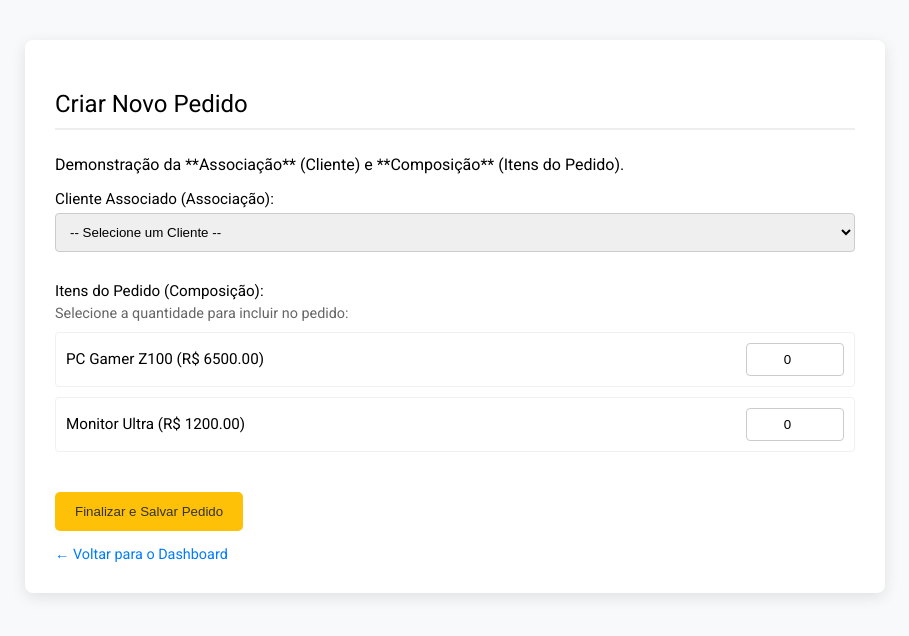
After one commit to tMoxsudo/projeto-oo, a Flask app: page /cadastrar_pedido in a window 1280 px wide. The commit adds this page. Shown: the top 636 px of the page, without its empty margins (185-1094 px from the left). Run offline with Flask 3, Linux system fonts and the light colour scheme.

Commit message:
html do projeto completo

```diff
--- a/app_web.py
+++ b/app_web.py
@@ -1,59 +1,114 @@
 # Arquivo: app_web.py - Servidor Flask para a Interface Web
 
 from flask import Flask, render_template, request, redirect, url_for
-import database # Importa o módulo de persistência
-from core.cliente import Cliente # Importa o modelo Cliente
+import database
+from core.cliente import Cliente
+from core.produto import Produto
+from core.pedido import Pedido
 
 # 1. Configuração Inicial
-app = Flask(__name__)
-DB = database.carregar_dados_json() # Carrega todos os objetos do JSON na memória
+app = Flask(__name__, template_folder='templates') # Define o local dos templates
+DB = database.carregar_dados_json()
 
 
 @app.route('/')
 def index():
     """
-    Rota principal. Exibe a lista de todos os modelos (Clientes e Produtos).
+    Rota principal. Exibe a lista de todos os modelos persistidos.
     """
     clientes_data = DB['clientes'].items()
     produtos_data = DB['produtos'].items()
+    pedidos_data = DB['pedidos'].items()
 
     return render_template(
         'index.html',
         clientes=clientes_data,
-        produtos=produtos_data
+        produtos=produtos_data,
+        pedidos=pedidos_data
     )
 
 
 @app.route('/cadastrar_cliente', methods=['GET', 'POST'])
 def cadastrar_cliente_web():
     """
-    Rota para cadastrar um novo Cliente.
-    GET: Exibe o formulário.
-    POST: Processa o envio do formulário, cria o objeto Cliente (TESTE HERANÇA).
+    Rota para cadastrar um novo Cliente (Teste HERANÇA).
     """
     if request.method == 'POST':
-        # 1. Captura dados do formulário
         nome = request.form['nome']
         cpf = request.form['cpf']
         endereco = request.form['endereco']
 
-        # 2. Instanciação e Herança (Lógica POO)
+        # Instanciação e Herança (Lógica POO)
         novo_cliente = Cliente(nome, cpf, endereco)
 
-        # 3. Persistência
+        # Persistência
         cliente_id = str(DB['next_ids']['cliente'])
         DB['clientes'][cliente_id] = novo_cliente
         DB['next_ids']['cliente'] += 1
         database.salvar_dados_json(DB)
 
-        # Redireciona de volta para a lista principal
         return redirect(url_for('index'))
 
-    # Se for GET, simplesmente renderiza o formulário de cadastro
-    return render_template('cadastro.html')
+    return render_template('cadastro_cliente.html')
+
+
+@app.route('/cadastrar_pedido', methods=['GET', 'POST'])
+def cadastrar_pedido_web():
+    """
+    Rota para cadastrar um novo Pedido.
+    Demonstra a Associação (Cliente) e Composição (ItemPedido).
+    """
+    clientes_data = DB['clientes']
+    produtos_data = DB['produtos']
+
+    if request.method == 'POST':
+        # 1. Captura e validação
+        cliente_id = request.form.get('cliente_id')
+        produtos_ids = request.form.getlist('produto_id')
+
+        cliente_obj = clientes_data.get(cliente_id)
+
+        if not cliente_obj:
+            return "Erro: Cliente não encontrado.", 400
+
+        novo_pedido = Pedido(cliente_obj) # ASSOCIAÇÃO: Referência ao objeto Cliente
+
+        # 2. Adicionar Itens (Composição)
+        total_itens = 0
+        for produto_id in produtos_ids:
+            # Pega a quantidade correta para o produto_id específico
+            qtde_campo = f'quantidade_{produto_id}'
+            try:
+                quantidade = int(request.form.get(qtde_campo, 0))
+            except ValueError:
+                quantidade = 0
+
+            produto_obj = produtos_data.get(produto_id)
+
+            if produto_obj and quantidade > 0:
+                # COMPOSIÇÃO: ItemPedido criado e anexado ao Pedido
+                novo_pedido.adicionar_item(produto_obj, quantidade)
+                total_itens += 1
+
+        if total_itens == 0:
+            return "Erro: O pedido deve ter pelo menos um item.", 400
+
+        # 3. Persistência
+        pedido_id = str(DB['next_ids']['pedido'])
+        DB['pedidos'][pedido_id] = novo_pedido
+        DB['next_ids']['pedido'] += 1
+        database.salvar_dados_json(DB)
+
+        return redirect(url_for('index'))
+
+    # Se for GET, exibe o formulário
+    return render_template(
+        'cadastro_pedido.html',
+        clientes=clientes_data.items(),
+        produtos=produtos_data.items()
+    )
 
 
 if __name__ == '__main__':
-    print("\n* Servidor Flask rodando em: http://127.0.0.1:5000/")
-    # ATENÇÃO: Execute este arquivo a partir da raiz do projeto usando 'python3 app_web.py'
+    # Para rodar, o terminal deve estar na raiz do PROJETO OO
     app.run(debug=True)
--- a/data.json
+++ b/data.json
@@ -24,6 +24,11 @@
             "nome": "gustavo abilada ",
             "cpf": "99999999999",
             "endereco": "taguatinga, ponte "
+        },
+        "6": {
+            "nome": "joao da silva melo",
+            "cpf": "999999999",
+            "endereco": "taguatinga norte, ql 37 casa 18"
         }
     },
     "produtos": {
@@ -38,7 +43,7 @@
     },
     "pedidos": {},
     "next_ids": {
-        "cliente": 6,
+        "cliente": 7,
         "pedido": 1
     }
 }
--- a/database.py
+++ b/database.py
@@ -8,7 +8,6 @@ import sys
 sys.path.append(os.path.dirname(os.path.abspath(__file__)))
 
 # Importa as classes dos pacotes para a reconstrução dos objetos
-# Estas importações usam a notação de pacote (core.Cliente)
 from core.cliente import Cliente
 from core.produto import Produto
 from core.pedido import Pedido
@@ -17,7 +16,6 @@ from core.pedido import Pedido
 DB_FILE = 'data.json'
 
 # --- DADOS INICIAIS (Em formato JSON PURO - Dicionários) ---
-# Usar JSON puro evita o erro de tentar instanciar classes antes do tempo
 DADOS_INICIAIS = {
     'clientes': {
         '1': {'nome': "João Silva", 'cpf': "000.111.222-33", 'endereco': "Rua Principal"},
@@ -35,10 +33,8 @@ def carregar_dados_json():
     """
     Objetivo: Carregar dados do arquivo JSON e reconstruir os objetos Python.
     Função: Lida com a leitura do disco e chama o método estático 'from_json'
-            de cada classe para recriar as instâncias. É responsável por garantir
-            que a Associação (Cliente) e a Composição (Pedido/Itens) sejam restauradas.
+            de cada classe para recriar as instâncias.
     """
-
     if not os.path.exists(DB_FILE):
         with open(DB_FILE, 'w') as f:
             json.dump(DADOS_INICIAIS, f, indent=4)
@@ -78,7 +74,6 @@ def salvar_dados_json(dados):
     Objetivo: Serializar os objetos Python para JSON e salvar no arquivo.
     Função: Chama o método 'to_json()' de cada objeto e salva o resultado.
     """
-
     data_to_save = {
         'clientes': {cid: obj.to_json() for cid, obj in dados['clientes'].items()},
         'produtos': {pid: obj.to_json() for pid, obj in dados['produtos'].items()},
@@ -86,8 +81,5 @@ def salvar_dados_json(dados):
         'next_ids': dados['next_ids']
     }
 
-    try:
-        with open(DB_FILE, 'w') as f:
-            json.dump(data_to_save, f, indent=4)
-    except Exception as e:
-        print(f"ERRO CRÍTICO ao salvar dados: {e}")
+    with open(DB_FILE, 'w') as f:
+        json.dump(data_to_save, f, indent=4)
--- /dev/null
+++ b/templates/cadastro_pedido.html
@@ -0,0 +1,69 @@
+<!DOCTYPE html>
+<html lang="pt-br">
+<head>
+    <meta charset="UTF-8">
+    <title>Criar Pedido</title>
+    <link href="https://fonts.googleapis.com/css2?family=Roboto:wght@300;400;700&display=swap" rel="stylesheet">
+    <style>
+        :root { --primary-color: #007bff; --warning-color: #ffc107; }
+        body { font-family: 'Roboto', sans-serif; margin: 0; padding: 40px; background-color: #f8f9fa; }
+        .container { max-width: 800px; margin: auto; background: white; padding: 30px; border-radius: 8px; box-shadow: 0 4px 15px rgba(0,0,0,0.1); }
+        h2 { border-bottom: 2px solid #eee; padding-bottom: 10px; margin-bottom: 25px; font-weight: 500;}
+        label { display: block; margin-top: 15px; margin-bottom: 5px; font-weight: 500; font-size: 0.95em; }
+        select, input[type="number"] { padding: 8px; border: 1px solid #ccc; border-radius: 4px; }
+        .product-item {
+            display: flex;
+            align-items: center;
+            margin-bottom: 10px;
+            padding: 10px;
+            border: 1px solid #f0f0f0;
+            border-radius: 4px;
+            background-color: #fff;
+        }
+        .product-item label { margin: 0; margin-right: 15px; font-weight: 400; flex-grow: 1; }
+        .product-item input[type="number"] { width: 80px; text-align: center; }
+        input[type="submit"] {
+            background-color: var(--warning-color);
+            color: #333;
+            padding: 12px 20px;
+            border: none;
+            border-radius: 5px;
+            cursor: pointer;
+            margin-top: 30px;
+            font-weight: 500;
+        }
+        .back-link { display: block; margin-top: 15px; color: var(--primary-color); text-decoration: none; font-size: 0.9em; }
+        .info-header { font-size: 0.9em; color: #666; margin-bottom: 10px; }
+    </style>
+</head>
+<body>
+    <div class="container">
+        <h2>Criar Novo Pedido</h2>
+        <p>Demonstração da **Associação** (Cliente) e **Composição** (Itens do Pedido).</p>
+
+        <form method="POST" action="{{ url_for('cadastrar_pedido_web') }}">
+            <label for="cliente_id">Cliente Associado (Associação):</label>
+            <select id="cliente_id" name="cliente_id" required style="width: 100%; padding: 10px;">
+                <option value="" disabled selected>-- Selecione um Cliente --</option>
+                {% for cid, cliente in clientes %}
+                    <option value="{{ cid }}">{{ cliente.nome }} (ID: {{ cid }})</option>
+                {% endfor %}
+            </select>
+
+            <label style="margin-top: 30px;">Itens do Pedido (Composição):</label>
+            <div class="info-header">Selecione a quantidade para incluir no pedido:</div>
+            {% for pid, produto in produtos %}
+                <div class="product-item">
+                    <label for="qty_{{ pid }}">{{ produto.nome }} (R$ {{ "%.2f"|format(produto.preco) }})</label>
+                    <input type="hidden" name="produto_id" value="{{ pid }}">
+                    <input type="number" id="qty_{{ pid }}" name="quantidade_{{ pid }}" min="0" value="0">
+                </div>
+            {% endfor %}
+
+            <input type="submit" value="Finalizar e Salvar Pedido">
+        </form>
+
+        <a href="{{ url_for('index') }}" class="back-link">← Voltar para o Dashboard</a>
+    </div>
+</body>
+</html>
```
Also changed, not shown: templates/cadastro_cliente.html (added, +50 -0 lines), templates/index.html (+47 -25 lines).
